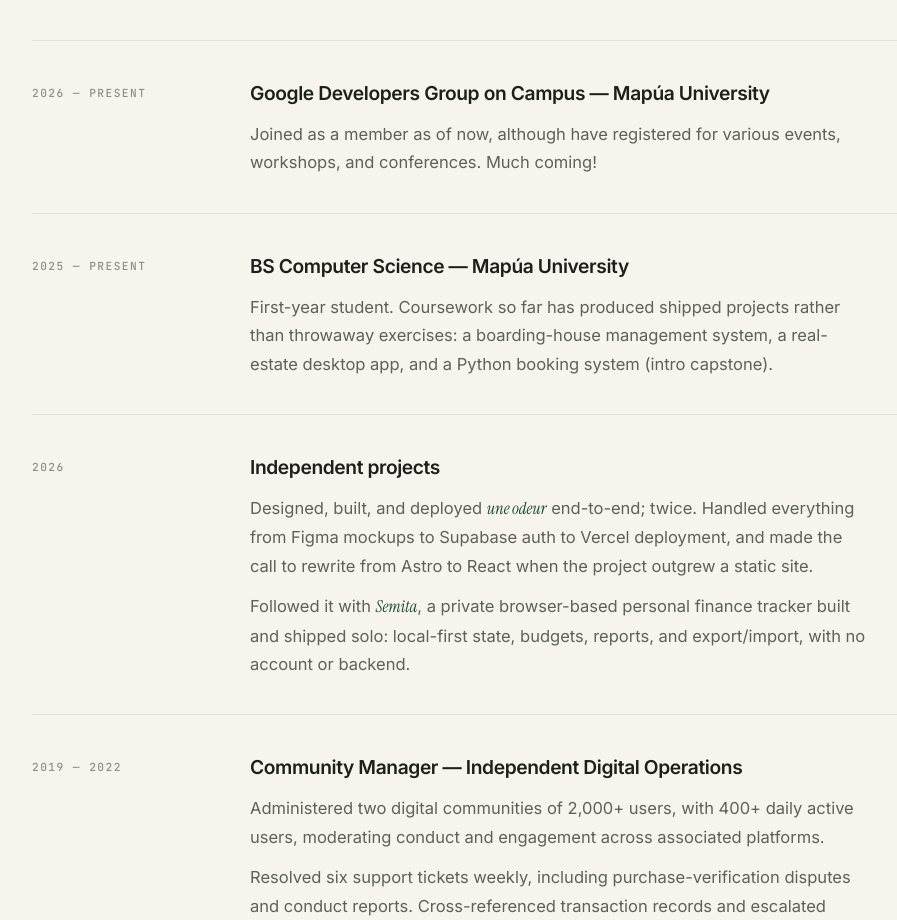
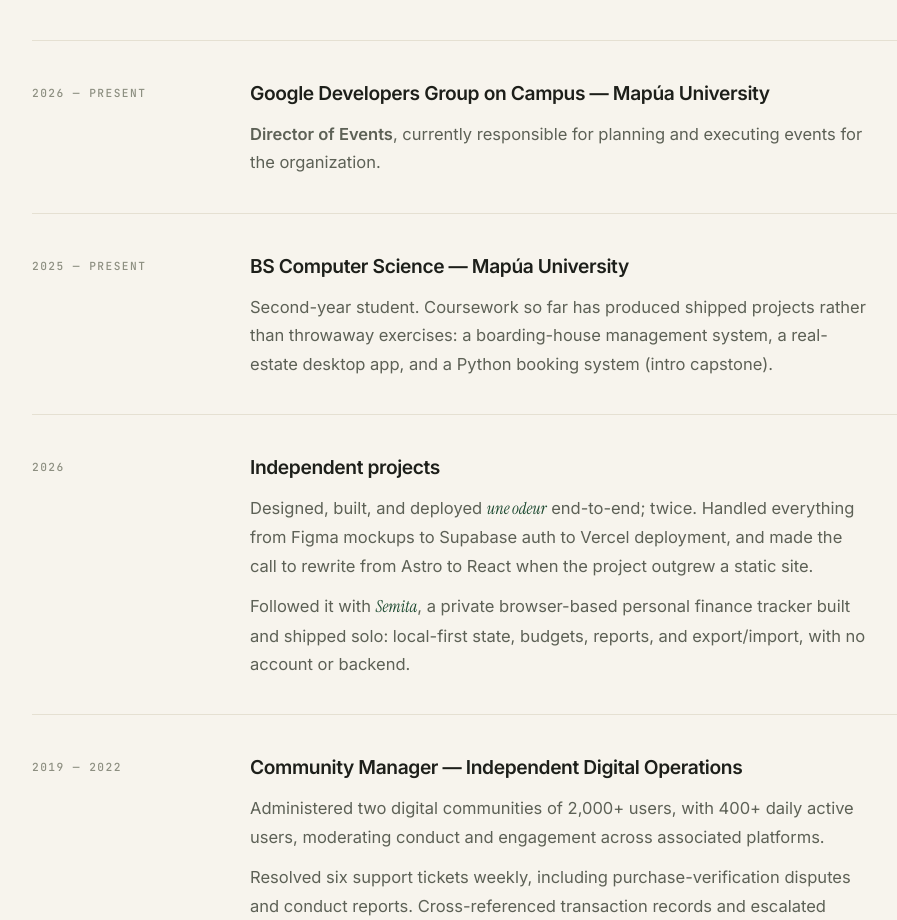
Before and after one commit to wetzuu/SaveTheWorld, a website: page index.html in a window 1280 px wide. Shown: the part 4712-5632 px from the top of the page, without its empty margins (96-993 px from the left). Drawn offline with Linux system fonts and the light colour scheme.

Commit message:
Update role descriptions and add bold styling for emphasis

```diff
--- a/index.html
+++ b/index.html
@@ -358,8 +358,8 @@
             <div>
               <h3>Google Developers Group on Campus — Mapúa University</h3>
               <p>
-                Joined as a member as of now, although have registered for various events,
-                workshops, and conferences. Much coming!
+                <bold>Director of Events</bold>, currently responsible for planning and executing events
+                for the organization.
               </p>
             </div>
           </li>
@@ -368,7 +368,7 @@
             <div>
               <h3>BS Computer Science — Mapúa University</h3>
               <p>
-                First-year student. Coursework so far has produced shipped projects
+                Second-year student. Coursework so far has produced shipped projects
                 rather than throwaway exercises: a boarding-house management system,
                 a real-estate desktop app, and a Python booking
                 system (intro capstone).
--- a/styles.css
+++ b/styles.css
@@ -312,6 +312,9 @@ a { color: inherit; }
   .section-rail { display: block; }
 }
 
+bold {
+  font-weight: 600;
+}
 /* ---------- Links in body text ---------- */
 main a {
   color: var(--ink);
```
